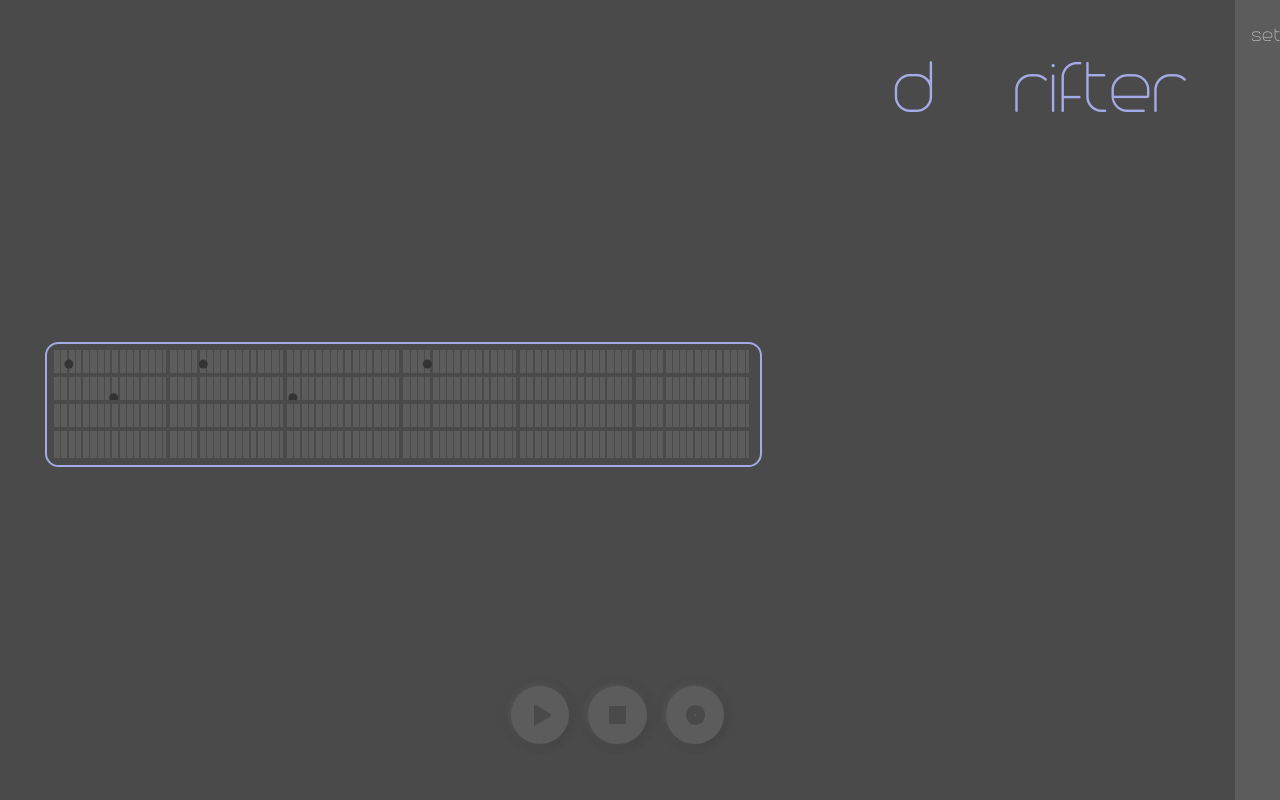
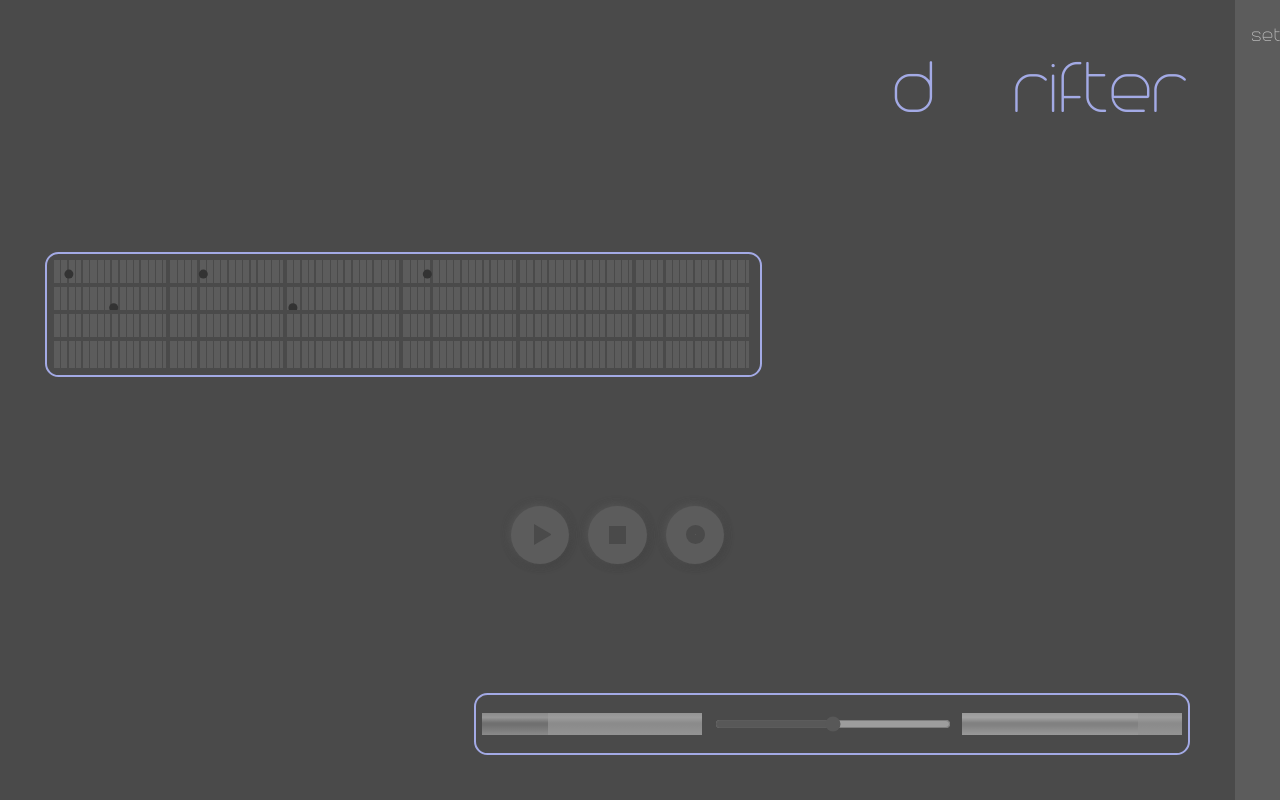
Before and after one commit to eliranmal/drifter, a React (Create React App) app: page / in a window 1280 px wide. Built offline with nearby package versions, Linux system fonts and the light colour scheme.

Commit message:
skeleton: add visualizations panel

```diff
--- /dev/null
+++ b/src/components/visualizations/Visualizations.css
@@ -0,0 +1,25 @@
+.Visualizations {
+  display: flex;
+  align-items: center;
+  justify-content: stretch;
+  align-self: flex-end;
+  padding-top: 0;
+  padding-bottom: 0;
+}
+
+.Visualizations :not(:last-child) {
+  margin-inline-end: .5rem;
+}
+
+.Visualizations .Visualization-tight,
+.Visualizations .Visualization-loose {
+  flex-grow: 1;
+  min-height: 2rem;
+  background-color: transparent;
+}
+
+.Visualizations .Visualization-tight {
+}
+
+.Visualizations .Visualization-loose {
+}
--- /dev/null
+++ b/src/components/visualizations/Visualizations.js
@@ -0,0 +1,16 @@
+import Meter from '../meter/Meter.js'
+import Crossfader from '../crossfader/Crossfader.js'
+
+import './Visualizations.css'
+
+
+const Visualizations = ({className, ...props}) => (
+  <div {...props} className={`Visualizations ${className}`}>
+    <Meter className="Visualization-loose" value={30} />
+    <Crossfader />
+    <Meter className="Visualization-tight" value={80} />
+  </div>
+)
+
+
+export default Visualizations
--- a/src/pages/main-view/MainView.js
+++ b/src/pages/main-view/MainView.js
@@ -1,6 +1,7 @@
 
 import Sequencer from '../../components/sequencer/Sequencer'
 import Transport from '../../components/transport/Transport'
+import Visualizations from '../../components/visualizations/Visualizations'
 
 import './MainView.css'
 
@@ -10,6 +11,7 @@
     <h1 className="MainView-title">d&nbsp;&nbsp;&nbsp;&nbsp;&nbsp;rifter</h1>
     <Sequencer className="MainView-panel" />
     <Transport className="MainView-panel-center" />
+    <Visualizations className="MainView-panel-end" />
   </div>
 )
 
```
